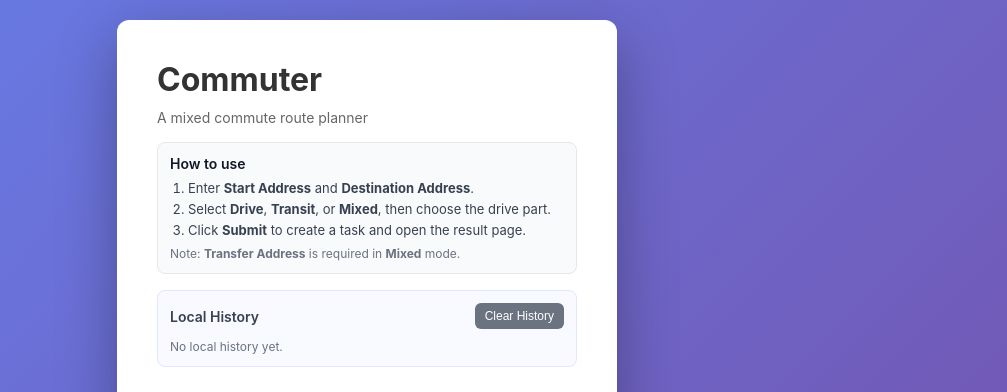
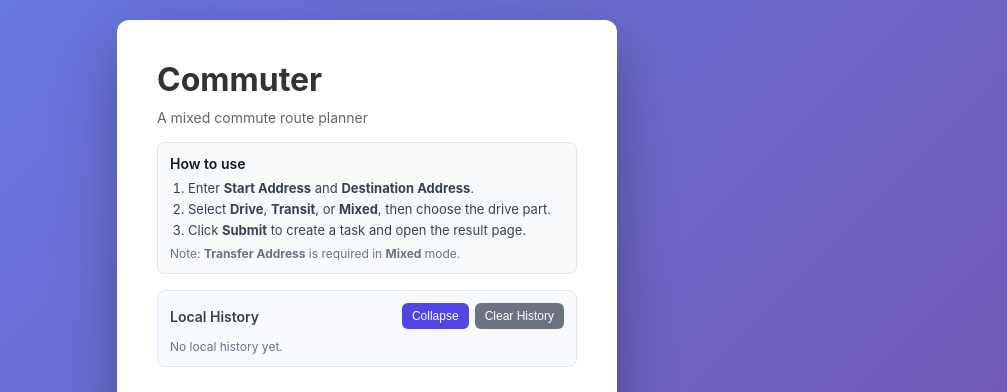
Before and after one commit to CanoANO/Commuter, a Flask app: template applications/web_app/src/templates/index.html in a window 1280 px wide. Shown: the top 392 px of the page, without its empty margins (273-1280 px from the left). Run offline with Flask 3, Linux system fonts and the light colour scheme; the template is opened without the code that fills it, so the values that code supplies are empty.

Commit message:
add expand/collapse option for local history

```diff
--- a/applications/web_app/src/templates/index.html
+++ b/applications/web_app/src/templates/index.html
@@ -104,6 +104,26 @@
             margin-bottom: 10px;
         }
 
+        .history-controls {
+            display: flex;
+            align-items: center;
+            gap: 6px;
+        }
+
+        .toggle-history-btn {
+            padding: 6px 10px;
+            background: #4f46e5;
+            color: white;
+            border: none;
+            border-radius: 6px;
+            font-size: 12px;
+            cursor: pointer;
+        }
+
+        .toggle-history-btn:hover {
+            background: #4338ca;
+        }
+
         .history-title {
             color: #374151;
             font-size: 14px;
@@ -128,6 +148,17 @@
             display: flex;
             flex-direction: column;
             gap: 8px;
+            max-height: 280px;
+            overflow-y: auto;
+            padding-right: 2px;
+        }
+
+        .history-section.collapsed .history-list {
+            display: none;
+        }
+
+        .history-section.collapsed .history-header {
+            margin-bottom: 0;
         }
 
         .history-empty {
@@ -306,7 +337,10 @@
         <div class="history-section">
             <div class="history-header">
                 <div class="history-title">Local History</div>
-                <button type="button" id="clearHistoryBtn" class="clear-history-btn">Clear History</button>
+                <div class="history-controls">
+                    <button type="button" id="toggleHistoryBtn" class="toggle-history-btn">Collapse</button>
+                    <button type="button" id="clearHistoryBtn" class="clear-history-btn">Clear History</button>
+                </div>
             </div>
             <div id="historyList" class="history-list"></div>
         </div>
@@ -373,7 +407,9 @@
         const HISTORY_MAX_ITEMS = 8;
         const form = document.getElementById('routeForm');
         const transferInput = document.getElementById('transferAddress');
+        const historySection = document.querySelector('.history-section');
         const historyList = document.getElementById('historyList');
+        const toggleHistoryBtn = document.getElementById('toggleHistoryBtn');
         const clearHistoryBtn = document.getElementById('clearHistoryBtn');
         const globalMessage = document.getElementById('globalMessage');
         const submitBtn = form.querySelector('.submit-btn');
@@ -409,6 +445,11 @@
         function setSubmitting(isSubmitting) {
             submitBtn.disabled = isSubmitting;
             submitBtn.textContent = isSubmitting ? 'Submitting...' : 'Submit';
+        }
+
+        function setHistoryCollapsed(collapsed) {
+            historySection.classList.toggle('collapsed', collapsed);
+            toggleHistoryBtn.textContent = collapsed ? 'Expand' : 'Collapse';
         }
 
         function escapeHtml(value) {
@@ -527,7 +568,13 @@
             showGlobalMessage('Local history cleared.', 'success');
         });
 
+        toggleHistoryBtn.addEventListener('click', () => {
+            const shouldCollapse = !historySection.classList.contains('collapsed');
+            setHistoryCollapsed(shouldCollapse);
+        });
+
         syncTransferRequirement();
+        setHistoryCollapsed(false);
         renderHistory();
 
         form.addEventListener('submit', async (e) => {
```
